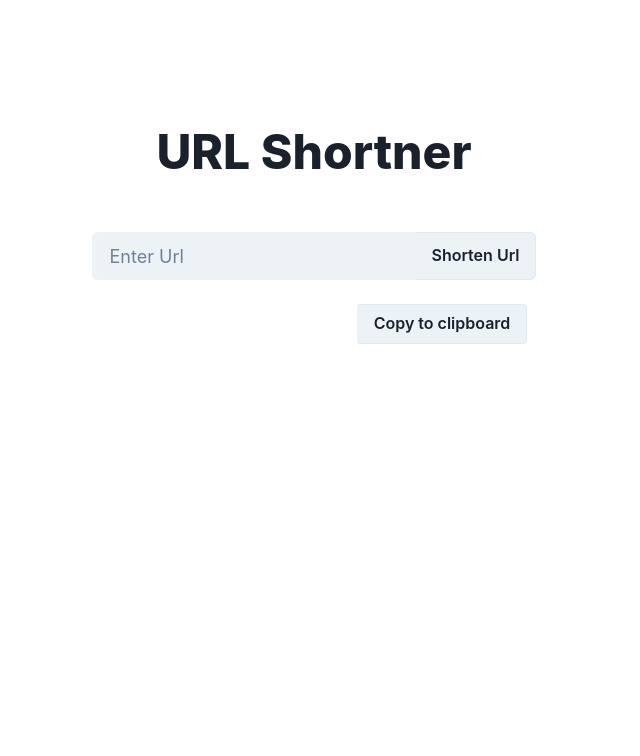
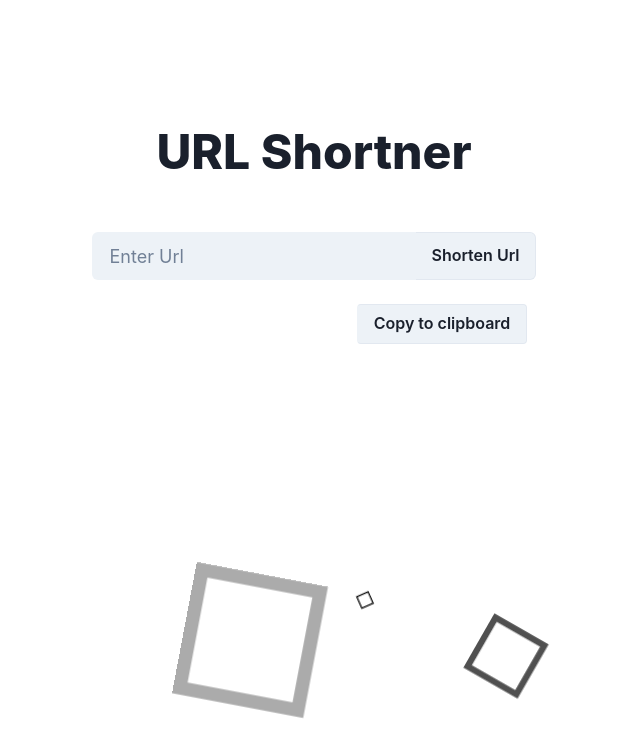
Before and after one commit to ParthGupta-28/url-shortner, a React (Create React App) app: page / in a window 1280 px wide. Shown: the top 756 px of the page, without its empty margins (326-966 px from the left). Built offline with nearby package versions, Linux system fonts and the light colour scheme.

Commit message:
background done

```diff
--- a/src/App.css
+++ b/src/App.css
@@ -8,3 +8,142 @@
   background-color: blue;
 }
 */
+
+@keyframes cube {
+  from {
+    transform: scale(0) rotate(0deg) translate(-50%, -50%);
+    opacity: 1;
+  }
+  to {
+    transform: scale(20) rotate(960deg) translate(-50%, -50%);
+    opacity: 0;
+  }
+}
+
+.background {
+  position: fixed;
+  width: 100vw;
+  height: 100vh;
+  top: 0;
+  left: 0;
+  margin: 0;
+  padding: 0;
+  overflow: hidden;
+  z-index: -1;
+}
+.background li {
+  position: absolute;
+  top: 80vh;
+  left: 45vw;
+  width: 10px;
+  height: 10px;
+  border: solid 1px #000000;
+  color: transparent;
+  transform-origin: top left;
+  transform: scale(0) rotate(0deg) translate(-50%, -50%);
+  animation: cube 7s ease-in forwards infinite;
+}
+undefined .background li:nth-child(0) {
+  animation-delay: 0s;
+  left: 73vw;
+  top: 39vh;
+}
+
+.background li:nth-child(1) {
+  animation-delay: 2s;
+  left: 65vw;
+  top: 82vh;
+}
+
+.background li:nth-child(2) {
+  animation-delay: 4s;
+  left: 54vw;
+  top: 75vh;
+}
+
+.background li:nth-child(3) {
+  animation-delay: 6s;
+  left: 80vw;
+  top: 55vh;
+  border-color: #000000;
+}
+
+.background li:nth-child(4) {
+  animation-delay: 8s;
+  left: 5vw;
+  top: 35vh;
+  border-color: #000000;
+}
+
+.background li:nth-child(5) {
+  animation-delay: 10s;
+  left: 8vw;
+  top: 14vh;
+}
+
+.background li:nth-child(6) {
+  animation-delay: 12s;
+  left: 15vw;
+  top: 6vh;
+  border-color: #000000;
+}
+
+.background li:nth-child(7) {
+  animation-delay: 14s;
+  left: 43vw;
+  top: 61vh;
+}
+
+.background li:nth-child(8) {
+  animation-delay: 16s;
+  left: 58vw;
+  top: 97vh;
+  border-color: #000000;
+}
+
+.background li:nth-child(9) {
+  animation-delay: 18s;
+  left: 21vw;
+  top: 66vh;
+  border-color: #000000;
+}
+
+.background li:nth-child(10) {
+  animation-delay: 20s;
+  left: 33vw;
+  top: 0vh;
+}
+
+.background li:nth-child(11) {
+  animation-delay: 22s;
+  left: 46vw;
+  top: 48vh;
+  border-color: #000000;
+}
+
+.background li:nth-child(12) {
+  animation-delay: 24s;
+  left: 93vw;
+  top: 25vh;
+  border-color: #000000;
+}
+
+.background li:nth-child(13) {
+  animation-delay: 26s;
+  left: 83vw;
+  top: 24vh;
+}
+
+.background li:nth-child(14) {
+  animation-delay: 28s;
+  left: 98vw;
+  top: 88vh;
+  border-color: #000000;
+}
+
+.background li:nth-child(15) {
+  animation-delay: 30s;
+  left: 26vw;
+  top: 74vh;
+  border-color: #000000;
+}
--- a/src/App.js
+++ b/src/App.js
@@ -1,6 +1,7 @@
 import { Heading, VStack } from "@chakra-ui/react";
 import { useState } from "react";
 import "./App.css";
+import BackGround from "./BackGround";
 import InputShortner from "./InputShortner";
 import Result from "./Result";
 
@@ -9,6 +10,7 @@ function App() {
 
   return (
     <VStack p="10%">
+      <BackGround />
       <Heading mb={4} fontWeight="extrabold" size="2xl">
         URL Shortner
       </Heading>
--- /dev/null
+++ b/src/BackGround.js
@@ -0,0 +1,22 @@
+export default function BackGround() {
+  return (
+    <ul class="background">
+      <li></li>
+      <li></li>
+      <li></li>
+      <li></li>
+      <li></li>
+      <li></li>
+      <li></li>
+      <li></li>
+      <li></li>
+      <li></li>
+      <li></li>
+      <li></li>
+      <li></li>
+      <li></li>
+      <li></li>
+      <li></li>
+    </ul>
+  );
+}
```
